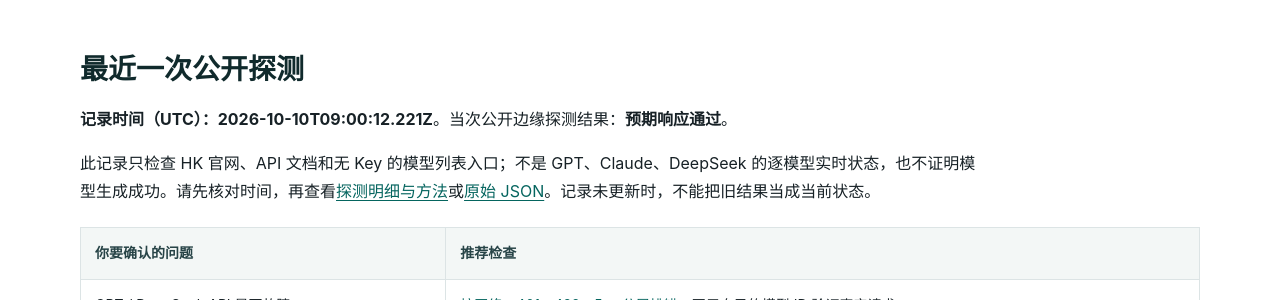
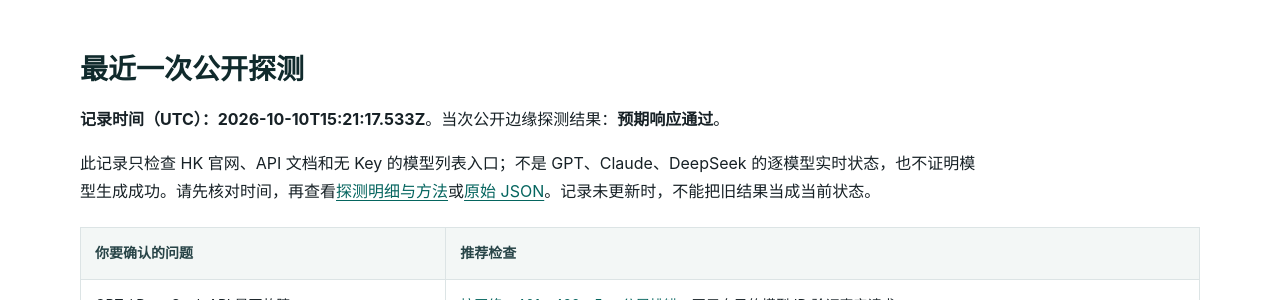
Before and after one commit to KKWANG4444/api-status, a Jekyll site: the page built from index.md, in a window 1280 px wide and 900 px high, scrolled down 364 px. Shown: the part 151-451 px from the top of the window. Built offline with Jekyll 4.4.1, drawn with Linux system fonts in a browser that asks for light colours.

Commit message:
chore: update public edge status

```diff
--- a/_data/status.json
+++ b/_data/status.json
@@ -1,7 +1,7 @@
 {
   "status": "operational",
-  "checked_at": "2026-10-10T09:00:12.221Z",
-  "duration_ms": 371,
+  "checked_at": "2026-10-10T15:21:17.533Z",
+  "duration_ms": 787,
   "overall": true,
   "components": [
     {
@@ -10,7 +10,7 @@
       "url": "https://www.aifast.hk/",
       "ok": true,
       "status": 200,
-      "elapsed_ms": 351,
+      "elapsed_ms": 785,
       "content_type": "text/html; charset=utf-8",
       "detail": "Expected public edge response"
     },
@@ -20,7 +20,7 @@
       "url": "https://api.aifast.hk/",
       "ok": true,
       "status": 200,
-      "elapsed_ms": 328,
+      "elapsed_ms": 249,
       "content_type": "text/html",
       "detail": "Expected public edge response"
     },
@@ -30,7 +30,7 @@
       "url": "https://www.aifast.hk/v1/models",
       "ok": true,
       "status": 401,
-      "elapsed_ms": 334,
+      "elapsed_ms": 313,
       "content_type": "application/json; charset=utf-8",
       "detail": "Expected public edge response"
     }
--- a/data/status.json
+++ b/data/status.json
@@ -1,7 +1,7 @@
 {
   "status": "operational",
-  "checked_at": "2026-10-10T09:00:12.221Z",
-  "duration_ms": 371,
+  "checked_at": "2026-10-10T15:21:17.533Z",
+  "duration_ms": 787,
   "overall": true,
   "components": [
     {
@@ -10,7 +10,7 @@
       "url": "https://www.aifast.hk/",
       "ok": true,
       "status": 200,
-      "elapsed_ms": 351,
+      "elapsed_ms": 785,
       "content_type": "text/html; charset=utf-8",
       "detail": "Expected public edge response"
     },
@@ -20,7 +20,7 @@
       "url": "https://api.aifast.hk/",
       "ok": true,
       "status": 200,
-      "elapsed_ms": 328,
+      "elapsed_ms": 249,
       "content_type": "text/html",
       "detail": "Expected public edge response"
     },
@@ -30,7 +30,7 @@
       "url": "https://www.aifast.hk/v1/models",
       "ok": true,
       "status": 401,
-      "elapsed_ms": 334,
+      "elapsed_ms": 313,
       "content_type": "application/json; charset=utf-8",
       "detail": "Expected public edge response"
     }
```
